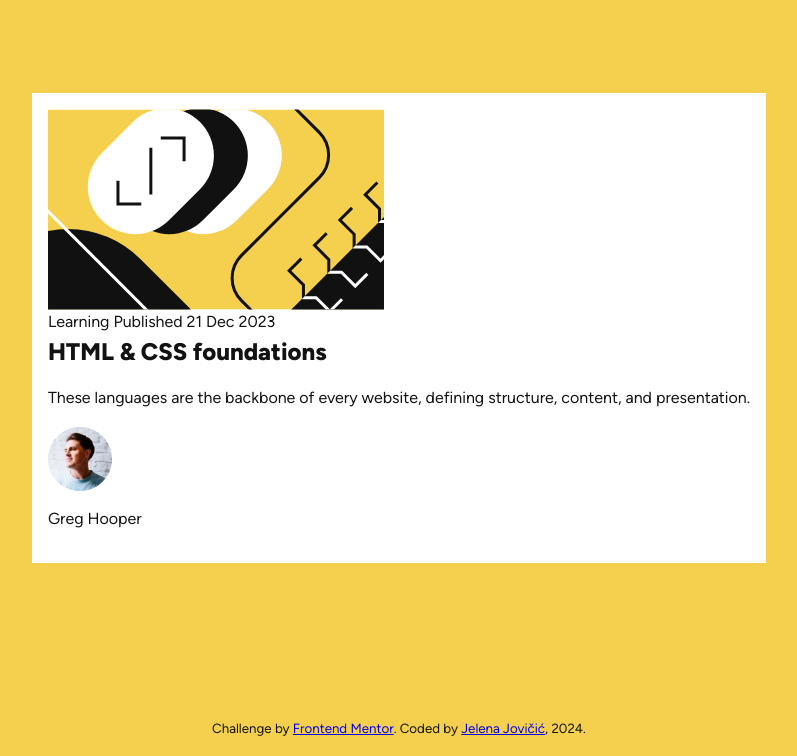
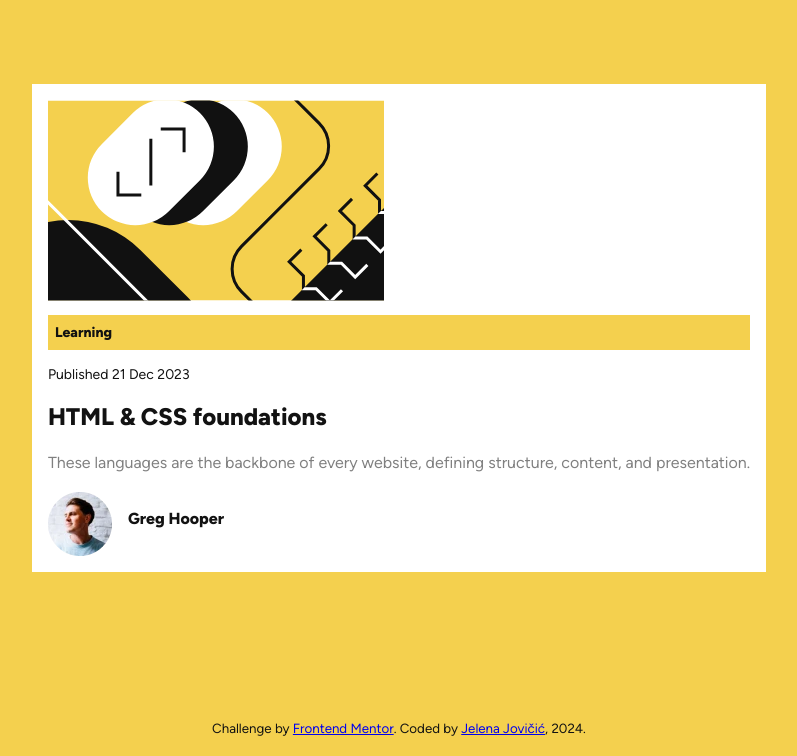
Before and after one commit to je-jo/blog-preview-card, a plain HTML site: page index.html in a window 1280 px wide. Shown: the part 44-800 px from the top of the page, without its empty margins (241-1038 px from the left). Drawn offline with Linux system fonts and the light colour scheme.

Commit message:
some typog

```diff
--- a/assets/styles/main.css
+++ b/assets/styles/main.css
@@ -100,6 +100,8 @@ select {
     }
 }
 
+/* end 01 reset */
+
 /* 02 fonts */
 
 /* figtree-regular - latin_latin-ext */
@@ -135,7 +137,23 @@ select {
     /* Chrome 36+, Opera 23+, Firefox 39+, Safari 12+, iOS 10+ */
 }
 
-/* 03 theme */
+/* end 02 fonts */
+
+/* 03 utilities */
+
+.sr-only {
+    position: absolute;
+    width: 1px;
+    height: 1px;
+    padding: 0;
+    margin: -1px;
+    overflow: hidden;
+    clip: rect(0, 0, 0, 0);
+    white-space: nowrap;
+    border: 0;
+}
+
+/* 04 theme */
 
 :root {
     --clr-yellow: hsl(47, 88%, 63%);
@@ -143,6 +161,8 @@ select {
     --clr-grey: hsl(0, 0%, 50%);
     --clr-black: hsl(0, 0%, 7%);
 }
+
+/* 04 layout */
 
 body {
     display: grid;
@@ -158,28 +178,39 @@ main {
 }
 
 .card {
+    display: grid;
     padding: 1rem;
     background-color: var(--clr-white);
+}
+
+.card-header {
+    font-size: 14px;
+}
+
+.card-header-tag {
+    padding: 0.5em;
+    font-weight: 800;
+    background-color: var(--clr-yellow);
+}
+
+.card-footer {
+    display: flex;
+    gap: 1rem;
+    font-weight: 800;
 }
 
 footer {
     text-align: center;
 }
 
+/* 05 typography */
 
-/* utilities */
+.card-body p {
+    color: var(--clr-grey);
+}
 
-.sr-only {
-    position: absolute;
-    width: 1px;
-    height: 1px;
-    padding: 0;
-    margin: -1px;
-    overflow: hidden;
-    clip: rect(0, 0, 0, 0);
-    white-space: nowrap;
-    border: 0;
-}
+
+
 
 
 /* # Front-end Style Guide
--- a/index.html
+++ b/index.html
@@ -6,8 +6,8 @@
   <meta name="viewport" content="width=device-width, initial-scale=1.0">
   <meta name="description" content="A solution to a Frontend Mentor challenge - Blog Preview Card">
   <meta name="theme-color" content="hsl(216, 55%, 11%)">
-  <link rel="icon" type="image/png" sizes="32x32" href="./assets/images/favicon-32x32.png">
-  <link rel="stylesheet" href="./assets/styles/main.css">
+  <link rel="icon" type="image/png" sizes="32x32" href="assets/images/favicon-32x32.png">
+  <link rel="stylesheet" href="assets/styles/main.css">
   <title>Frontend Mentor | Blog preview card</title>
 </head>
 
@@ -18,13 +18,19 @@
 
   <main>
     <div class="card">
-      <img src="/assets/images/illustration-article.svg" alt="">
-
-      Learning
-      Published 21 Dec 2023
-      <H2>HTML & CSS foundations</H2>
-      <P>These languages are the backbone of every website, defining structure, content, and presentation.</P>
-      <img src="/assets/images/image-avatar.webp" alt=""><p>Greg Hooper</p>
+      <div class="card-header">
+        <img src="assets/images/illustration-article.svg" alt=" ">
+        <p class="card-header-tag">Learning</p>
+        <p>Published 21 Dec 2023</p>
+      </div>
+      <div class="card-body">
+        <h2>HTML & CSS foundations</h2>
+        <p>These languages are the backbone of every website, defining structure, content, and presentation.</p>
+      </div>
+      <div class="card-footer">
+        <img src="assets/images/image-avatar.webp" alt="avatar of greg hooper">
+        <p>Greg Hooper</p>
+      </div>
     </div>
   </main>
 
```
